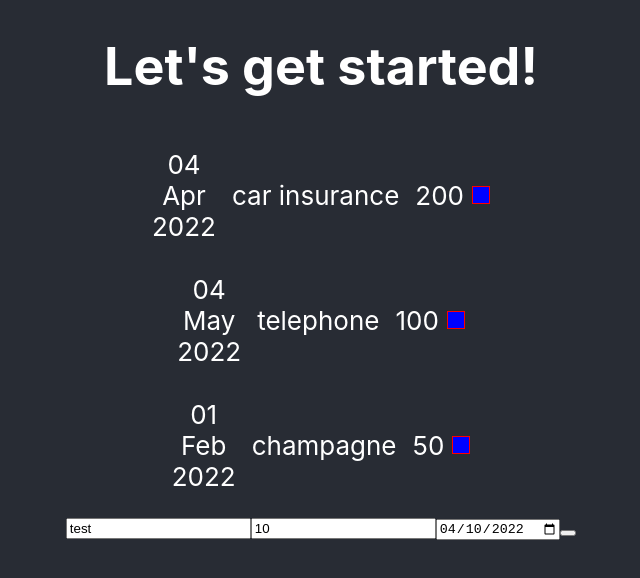
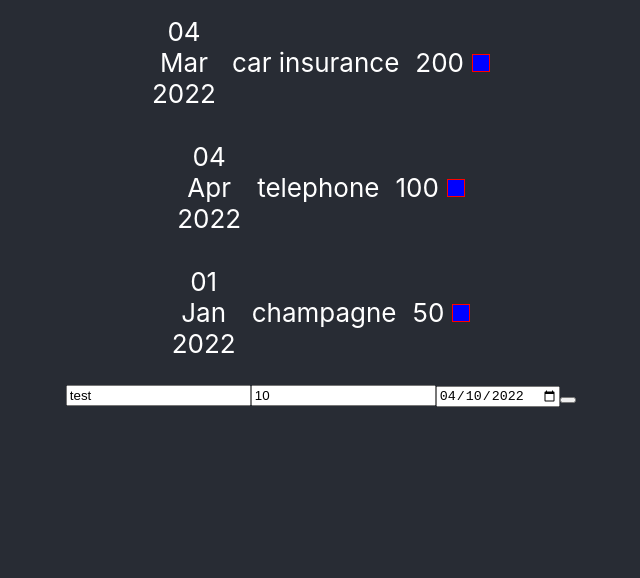
Before and after one commit to 8ctopus/react-demo-app, a React (Create React App) app: page / in a window 1280 px wide. Shown: the top 578 px of the page, without its empty margins (319-959 px from the left). Built offline with nearby package versions, Linux system fonts and the light colour scheme.

Commit message:
improved: expenses list is dynamically generated

```diff
--- a/src/App.js
+++ b/src/App.js
@@ -2,16 +2,27 @@ import './App.css';
 import ExpenseItem from './components/ExpenseItem.js';
 import NewExpense from './components/NewExpense.js';
 
-function App() {
+export default function App() {
+  const expenses = [{
+    date: new Date('2022-3-4'),
+    description: 'car insurance',
+    amount: 200,
+  }, {
+    date: new Date('2022-4-4'),
+    description: 'telephone',
+    amount: 100,
+  }, {
+    date: new Date('2022-1-1'),
+    description: 'champagne',
+    amount: 50,
+  }];
+
   return (
     <div className="App">
-      <h1>Let's get started!</h1>
-      <ExpenseItem date={ new Date(2022,3,4) } description="car insurance" amount="200" />
-      <ExpenseItem date={ new Date(2022,4,4) } description="telephone" amount="100" />
-      <ExpenseItem date={ new Date(2022,1,1) } description="champagne" amount="50" />
+      {
+        expenses.map(expense => <ExpenseItem date={expense.date} description={expense.description} amount={expense.amount} />)
+      }
       <NewExpense />
     </div>
   );
 }
-
-export default App;
```
